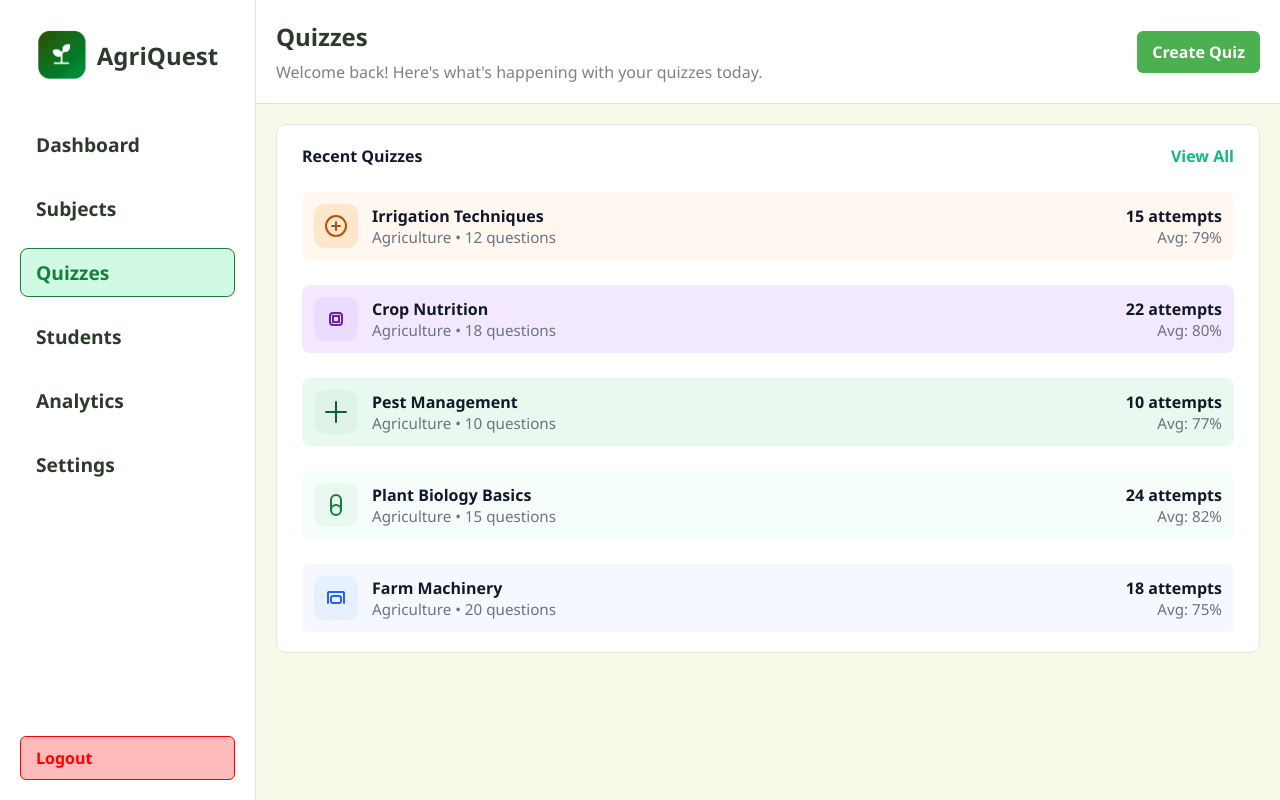
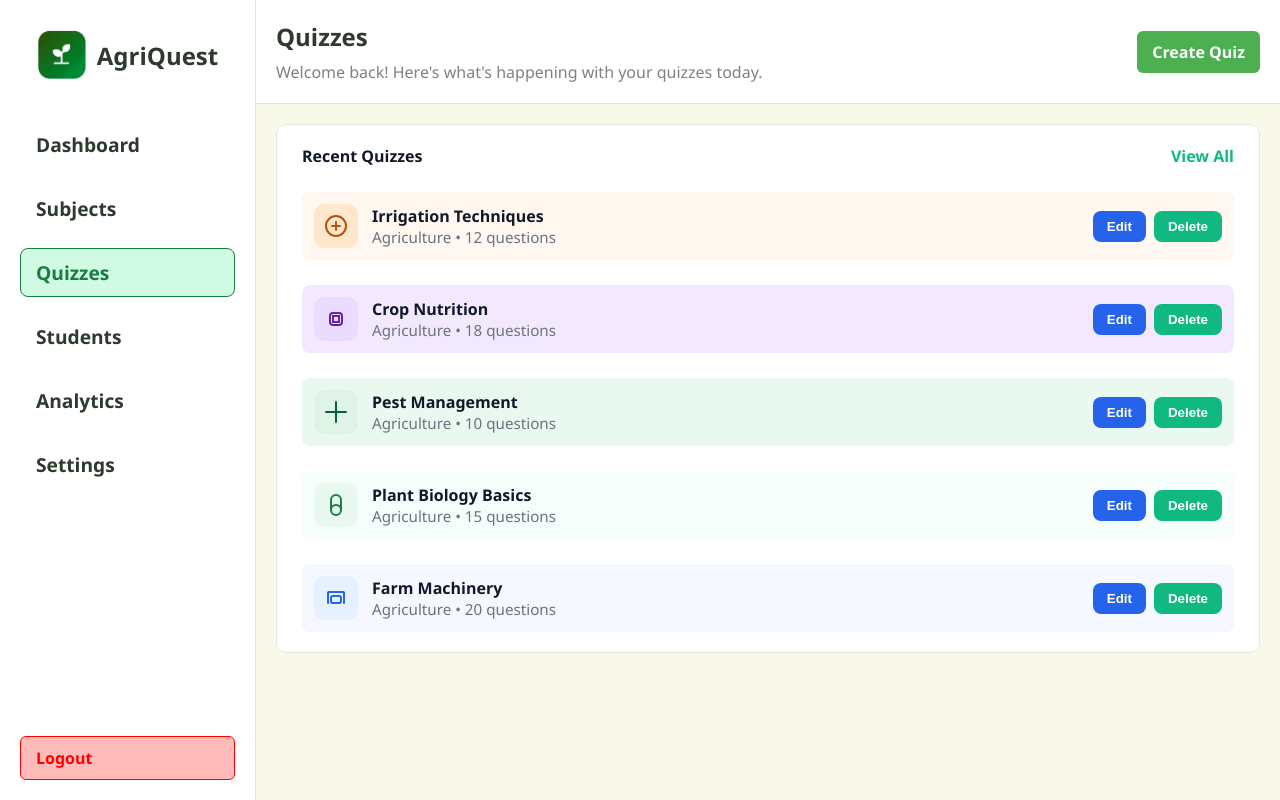
Before and after one commit to mokuken/AgriQuest, a Flask app: page /teacher/quizzes in a window 1280 px wide. Run offline with Flask 3, Linux system fonts and the light colour scheme.

Commit message:
feat: add edit and delete buttons for quizzes in teacher dashboard

```diff
--- a/app/templates/teacher/quizzes.html
+++ b/app/templates/teacher/quizzes.html
@@ -364,10 +364,10 @@
               <div style="font-weight: 700; color: #111827;">Irrigation Techniques</div>
               <div style="color: #6b7280; font-size: 0.95rem;">Agriculture • 12 questions</div>
             </div>
-            <div style="text-align: right;">
-              <div style="font-weight: 600; color: #111827;">15 attempts</div>
-              <div style="color: #6b7280; font-size: 0.95rem;">Avg: 79%</div>
-            </div>
+              <div style="display: flex; gap: 8px;">
+                <button class="btn blue">Edit</button>
+                <button class="btn green">Delete</button>
+              </div>
           </div>
           <div style="background: #f3e9ff; border-radius: 8px; padding: 12px; display: flex; align-items: center; gap: 14px; margin-top: 10px;">
             <div style="width: 44px; height: 44px; border-radius: 10px; background: #eadcff; display: flex; align-items: center; justify-content: center; font-size: 1.5rem; color: #6b21a8;">
@@ -377,10 +377,10 @@
               <div style="font-weight: 700; color: #111827;">Crop Nutrition</div>
               <div style="color: #6b7280; font-size: 0.95rem;">Agriculture • 18 questions</div>
             </div>
-            <div style="text-align: right;">
-              <div style="font-weight: 600; color: #111827;">22 attempts</div>
-              <div style="color: #6b7280; font-size: 0.95rem;">Avg: 80%</div>
-            </div>
+              <div style="display: flex; gap: 8px;">
+                <button class="btn blue">Edit</button>
+                <button class="btn green">Delete</button>
+              </div>
           </div>
           <div style="background: #e9f9f0; border-radius: 8px; padding: 12px; display: flex; align-items: center; gap: 14px; margin-top: 10px;">
             <div style="width: 44px; height: 44px; border-radius: 10px; background: #dff3e6; display: flex; align-items: center; justify-content: center; font-size: 1.5rem; color: #065f46;">
@@ -390,10 +390,10 @@
               <div style="font-weight: 700; color: #111827;">Pest Management</div>
               <div style="color: #6b7280; font-size: 0.95rem;">Agriculture • 10 questions</div>
             </div>
-            <div style="text-align: right;">
-              <div style="font-weight: 600; color: #111827;">10 attempts</div>
-              <div style="color: #6b7280; font-size: 0.95rem;">Avg: 77%</div>
-            </div>
+              <div style="display: flex; gap: 8px;">
+                <button class="btn blue">Edit</button>
+                <button class="btn green">Delete</button>
+              </div>
           </div>
           <div style="background: #f6fefc; border-radius: 8px; padding: 12px; display: flex; align-items: center; gap: 14px; margin-top: 10px;">
             <div style="width: 44px; height: 44px; border-radius: 10px; background: #e9f9f0; display: flex; align-items: center; justify-content: center; font-size: 1.5rem; color: #15803d;">
@@ -403,10 +403,10 @@
               <div style="font-weight: 700; color: #111827;">Plant Biology Basics</div>
               <div style="color: #6b7280; font-size: 0.95rem;">Agriculture • 15 questions</div>
             </div>
-            <div style="text-align: right;">
-              <div style="font-weight: 600; color: #111827;">24 attempts</div>
-              <div style="color: #6b7280; font-size: 0.95rem;">Avg: 82%</div>
-            </div>
+              <div style="display: flex; gap: 8px;">
+                <button class="btn blue">Edit</button>
+                <button class="btn green">Delete</button>
+              </div>
           </div>
           <div style="background: #f6f8ff; border-radius: 8px; padding: 12px; display: flex; align-items: center; gap: 14px; margin-top: 10px;">
             <div style="width: 44px; height: 44px; border-radius: 10px; background: #e6f0ff; display: flex; align-items: center; justify-content: center; font-size: 1.5rem; color: #2563eb;">
@@ -416,10 +416,10 @@
               <div style="font-weight: 700; color: #111827;">Farm Machinery</div>
               <div style="color: #6b7280; font-size: 0.95rem;">Agriculture • 20 questions</div>
             </div>
-            <div style="text-align: right;">
-              <div style="font-weight: 600; color: #111827;">18 attempts</div>
-              <div style="color: #6b7280; font-size: 0.95rem;">Avg: 75%</div>
-            </div>
+              <div style="display: flex; gap: 8px;">
+                <button class="btn blue">Edit</button>
+                <button class="btn green">Delete</button>
+              </div>
           </div>
         </div>
       </div>
```
